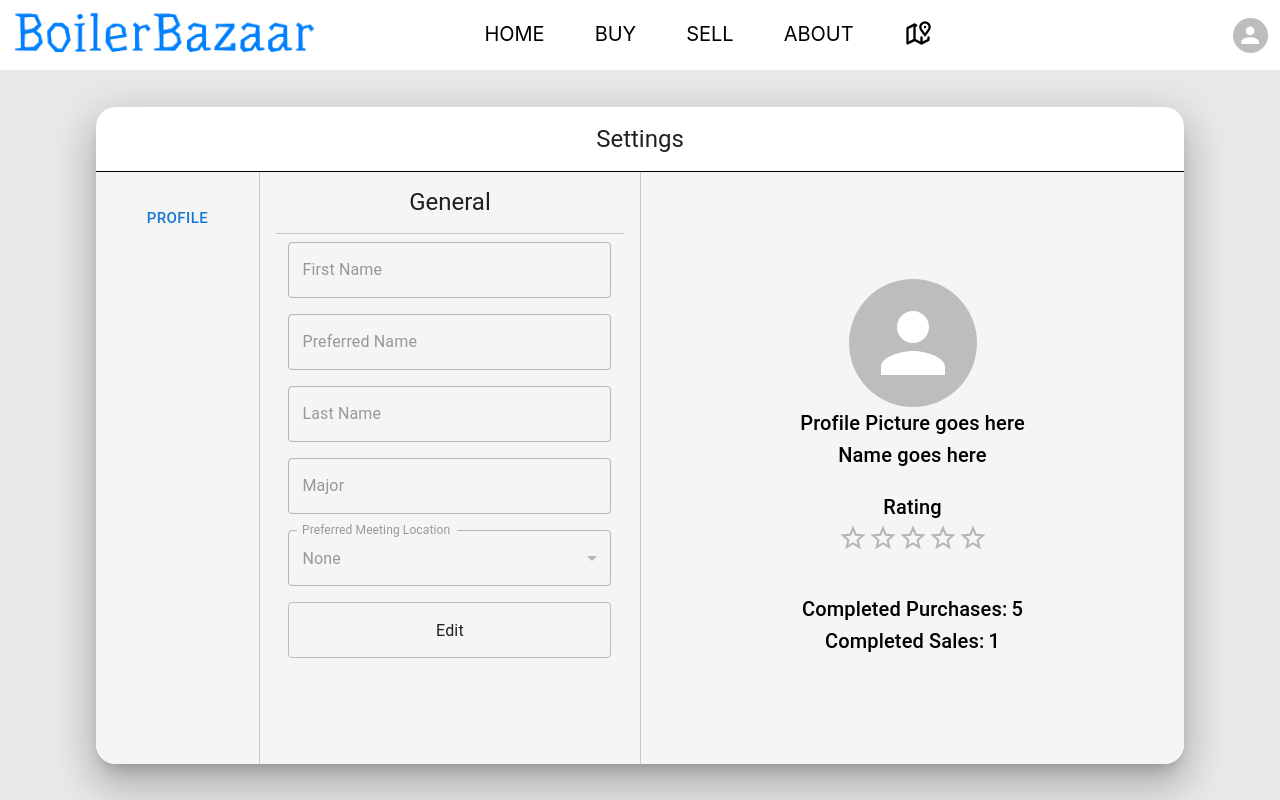
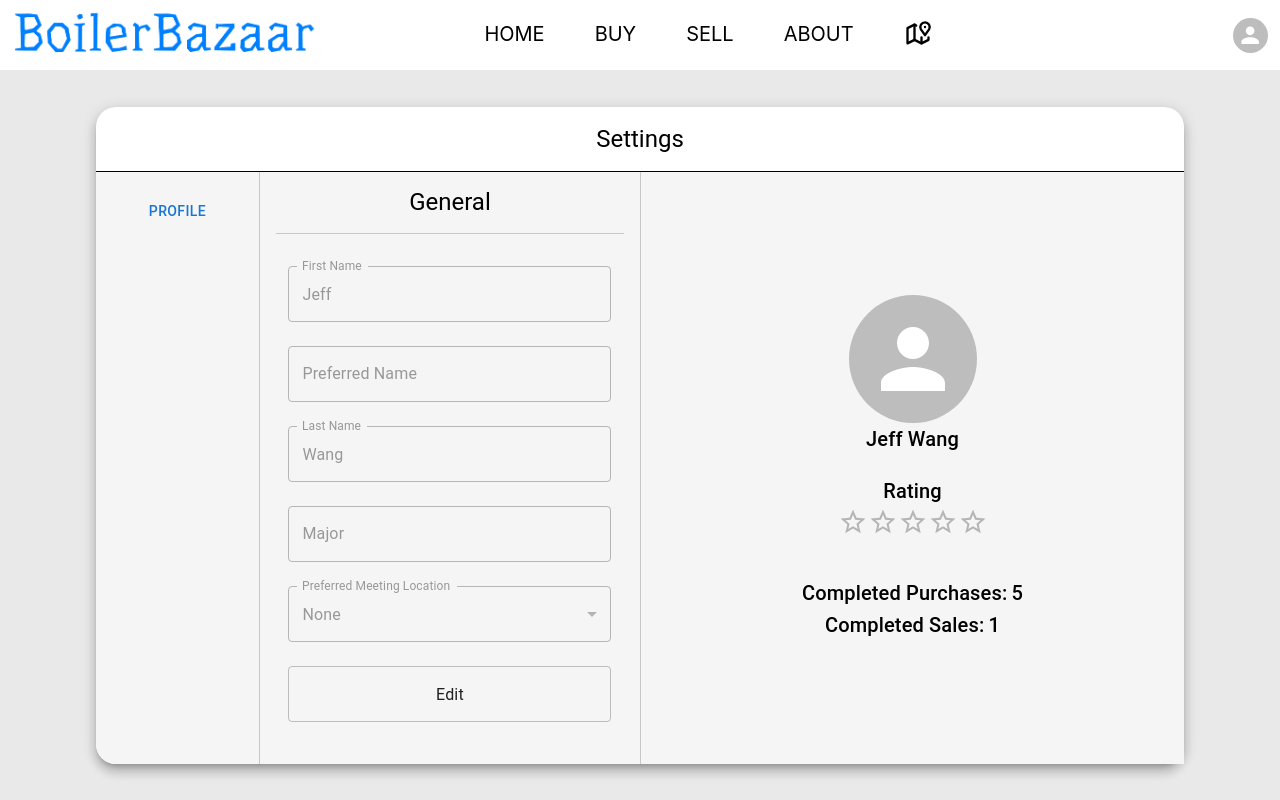
Before and after one commit to wang4621/boilerbazaar, a React (Create React App) app: page /profile in a window 1280 px wide. Built offline with nearby package versions, Linux system fonts and the light colour scheme.

Commit message:
added profile ui changes and alogrithm.

```diff
--- a/src/pages/Profile.css
+++ b/src/pages/Profile.css
@@ -61,9 +61,10 @@
 .diffSettings {
     display: flex;
     flex-direction: column;
-    border-right:1px solid rgb(202, 199, 199)
+    border-right:1px solid rgb(202, 199, 199);
+    border-radius: 0px 0px 0px 20px;
 }
 
-.buttonDisplay {
-    padding: 25px 0px;
+.profileDisplay button {
+    height: 80px;
 }
--- a/src/pages/Profile.js
+++ b/src/pages/Profile.js
@@ -1,50 +1,60 @@
 import './Profile.css'
-import { Avatar, Card, CardHeader, Rating, Divider, Box, Typography, CardContent, Button, TextField, MenuItem } from '@mui/material';
-
-function editOrSaveProfile(e) {
-    var isEdit = document.getElementById('editOrSave')
-    if (isEdit.value == "Edit") {
-        // enable inputs
-        document.getElementById('editOrSave').value = "Save"
-    } else if (isEdit.value == "Save") {
-        // send new values to server
-        document.getElementById('editOrSave').value = "Edit"
-    }
-    e.preventDefault()
-}
+import { Avatar, CardHeader, Rating, Divider, Box, Typography, CardContent, Button, TextField, MenuItem } from '@mui/material';
+import * as React from 'react';
 
 function Profile () {
+    const [isDisabled, setDisabled] = React.useState(true)
+    const [value, setValue] = React.useState('Edit')
+    const [location, setLocation] = React.useState('None');
+
+    const locationChange = event => {
+        console.log(event.target.value)
+        setLocation(event.target.value)
+    }
+
+    const editOrSaveProfile = event => {
+        setDisabled(!isDisabled)
+        if (value === "Edit") {
+            setValue('Save')
+        } else if (value === "Save") {
+            console.log(document.getElementById('preferredName').value)
+            console.log(document.getElementById('major').value)
+            console.log(location)
+            setValue('Edit')
+        }
+        event.preventDefault()
+    }
     return (
         <div className="profileDisplay">
-            <Card sx={{width: '85%', height: '90%', backgroundColor: 'white', borderRadius: 5, display: 'flex', flexDirection:'column'}} elevation={24}>
+            <Box sx={{width: '85%', height: '90%', backgroundColor: 'white', borderRadius: 5, display: 'flex', flexDirection:'column', boxShadow: 8}}>
                 <CardHeader title="Settings" sx={{textAlign: 'center', height: "5%"}}/>
                 <Divider variant='fullWidth' sx={{borderBottomColor: 'black'}}/>
                 <div className="profileBoxDisplay">
                     <Box sx={{width: '15%', height: '100%', backgroundColor: 'whitesmoke'}} className="diffSettings">
-                        <div className="buttonDisplay">
-                            <Button sx={{width: '100%'}} size="large">Profile</Button>
-                        </div>
+                        <Button sx={{width: '100%'}}>Profile</Button>
                     </Box>
                     <Box sx={{width: '35%', height: '100%', backgroundColor: 'whitesmoke', display:'flex', flexDirection:'column'}}>
                         <CardHeader sx={{textAlign:"center", height:'5%'}} title="General"/>
                         <Divider variant='middle' sx={{borderBottomColor: 'rgb(202, 199, 199)'}}/>
-                        <Box sx={{'& > :not(style)': { m: 1 }, height: "95%", overflowY: 'scroll'}} component="form" autoComplete="off" className="profileFormDisplay" onSubmit={event => editOrSaveProfile(event)}>
-                            <TextField id="" label="First Name" disabled/>
-                            <TextField id="" label="Preferred Name" disabled/>
-                            <TextField id="" label="Last Name" disabled/>
-                            <TextField id="" label="Major" disabled/>
-                            <TextField id="" name="" label="Preferred Meeting Location" select defaultValue="None" disabled>
+                        <br/>
+                        <Box sx={{'& > :not(style)': { m: 1.5 }, height: "95%", overflowY: 'auto'}} component="form" autoComplete="off" className="profileFormDisplay" onSubmit={editOrSaveProfile} id="profileForm">
+                            <TextField id="firstName" label="First Name" disabled value="Jeff"></TextField>
+                            <TextField id="preferredName" label="Preferred Name" disabled={isDisabled}/>
+                            <TextField id="lastName" label="Last Name" disabled value="Wang"/>
+                            <TextField id="major" label="Major" disabled={isDisabled}/>
+                            <TextField id="location" name="" label="Preferred Meeting Location" select value={location} disabled={isDisabled} onChange={locationChange}>
                                 <MenuItem value="None">None</MenuItem>
                                 <MenuItem value="Public">Public</MenuItem>
-                                <MenuItem value="Front">In front of house/apt</MenuItem>
+                                <MenuItem value="In front of house/apt">In front of house/apt</MenuItem>
                             </TextField>
-                            <TextField id="editOrSave" type="submit" value="Edit"/>
+                            <TextField type="submit" value={value}/>
                         </Box>
                     </Box>
                     <Box sx={{width: '50%', height: '100%', backgroundColor: 'whitesmoke'}} className="ratingBox">
-                        <Avatar sx={{ width: 128, height: 128 }}/>
-                        <Typography variant="h6" color="black">Profile Picture goes here</Typography>
-                        <Typography variant="h6" color="black">Name goes here</Typography>
+                        <Typography variant="h6" color="black" sx={{textAlign:'center'}}>
+                            <Avatar sx={{ width: 128, height: 128 }}/>
+                            Jeff Wang
+                        </Typography>
                         <br/>
                         <Typography variant="h6" color="black">Rating</Typography>
                         <Rating name="read-only" readOnly size="large"/>
@@ -65,7 +75,7 @@ function Profile () {
                         </Typography>
                     </Box>
                 </div>
-            </Card>
+            </Box>
         </div>
     )
 }
```
